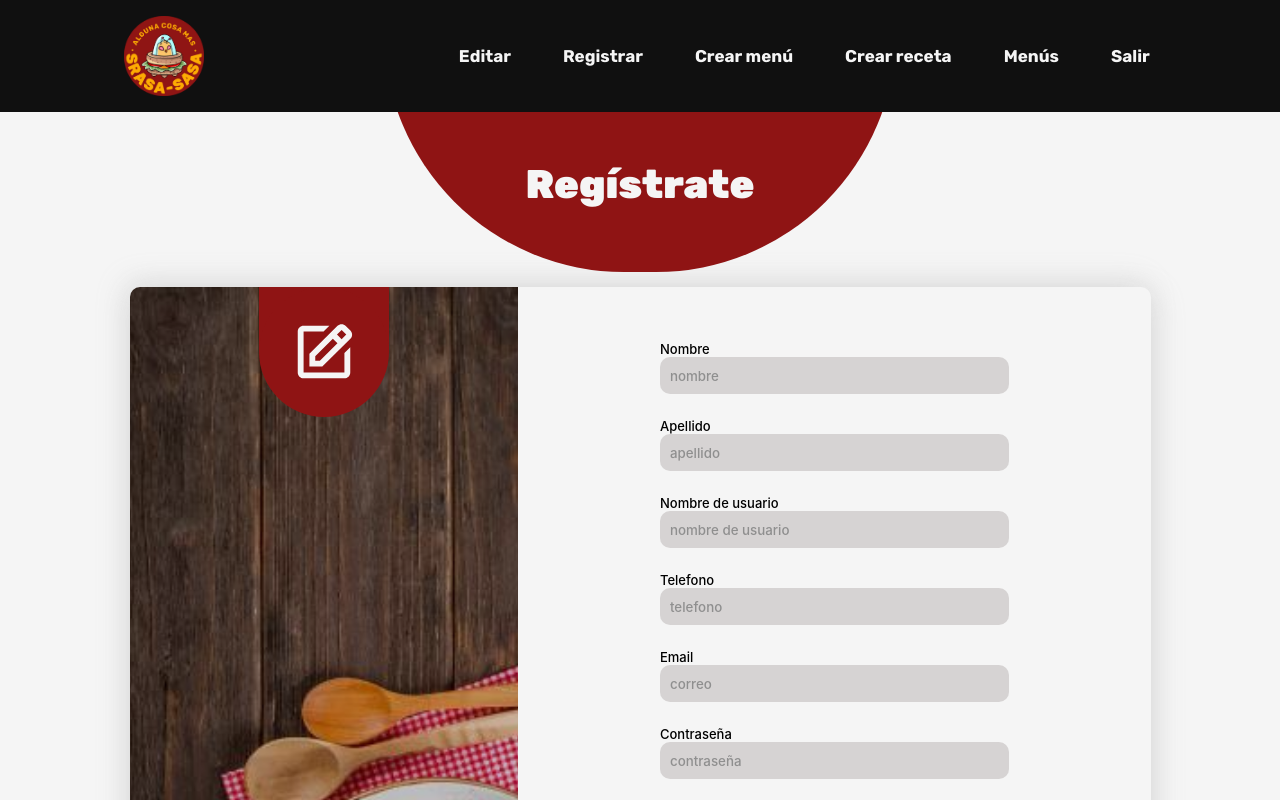
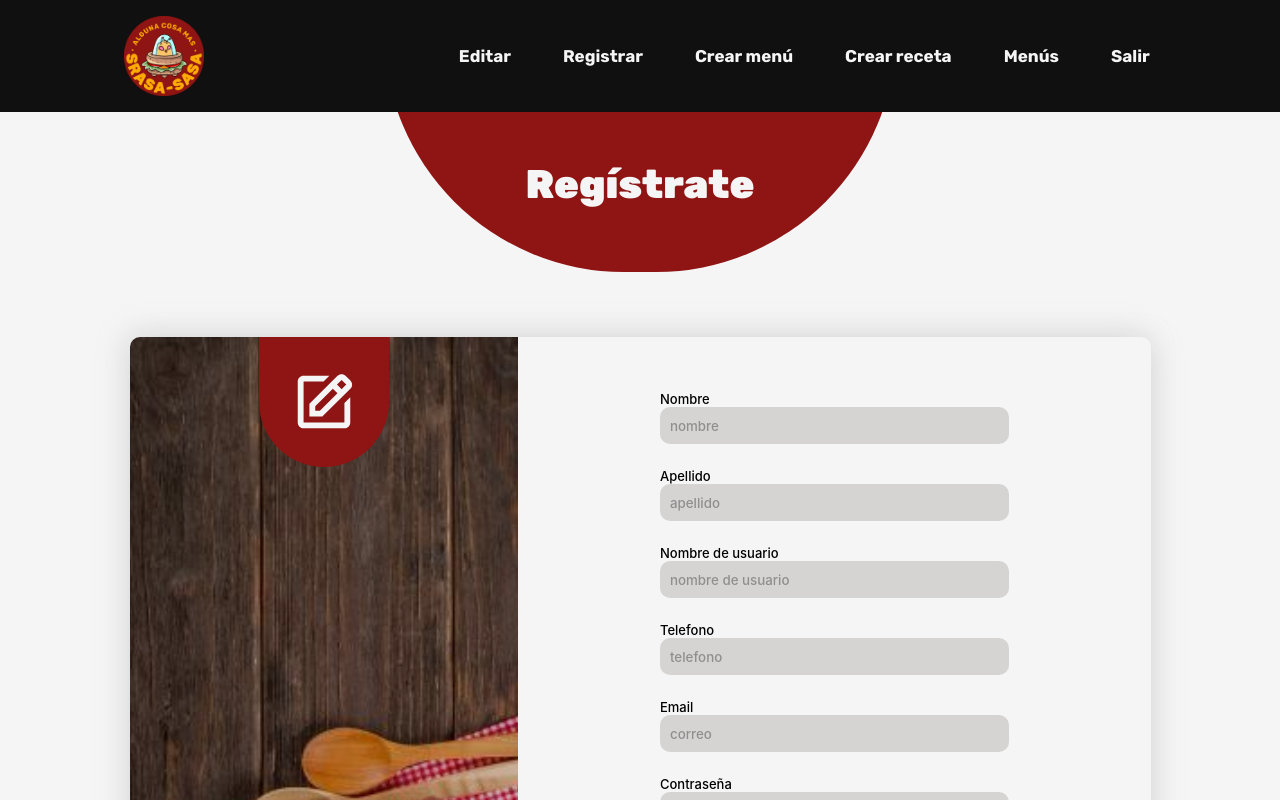
Before and after one commit to EXPRESSFOOD2/storeclient, a React (Create React App) app: page /register in a window 1280 px wide. Shown: the top 800 px of the page. Built offline with nearby package versions, Linux system fonts and the light colour scheme; a web font is replaced by a local one.

Commit message:
Agregando espacio al componente de crear menus

```diff
--- a/src/components/Register/Register.module.css
+++ b/src/components/Register/Register.module.css
@@ -1,7 +1,7 @@
 .register {
   display: flex;
   flex-direction: column;
-  height: 57rem;
+  height: 65rem;
   overflow: hidden;
   position: relative;
   align-items: center;
@@ -15,7 +15,7 @@
   background-color: #f5f5f5;
   width: 100vw;
   height: 900px;
-  margin-top: 175px;
+  margin-top: 170px;
 }
 
 .formBox {
```
